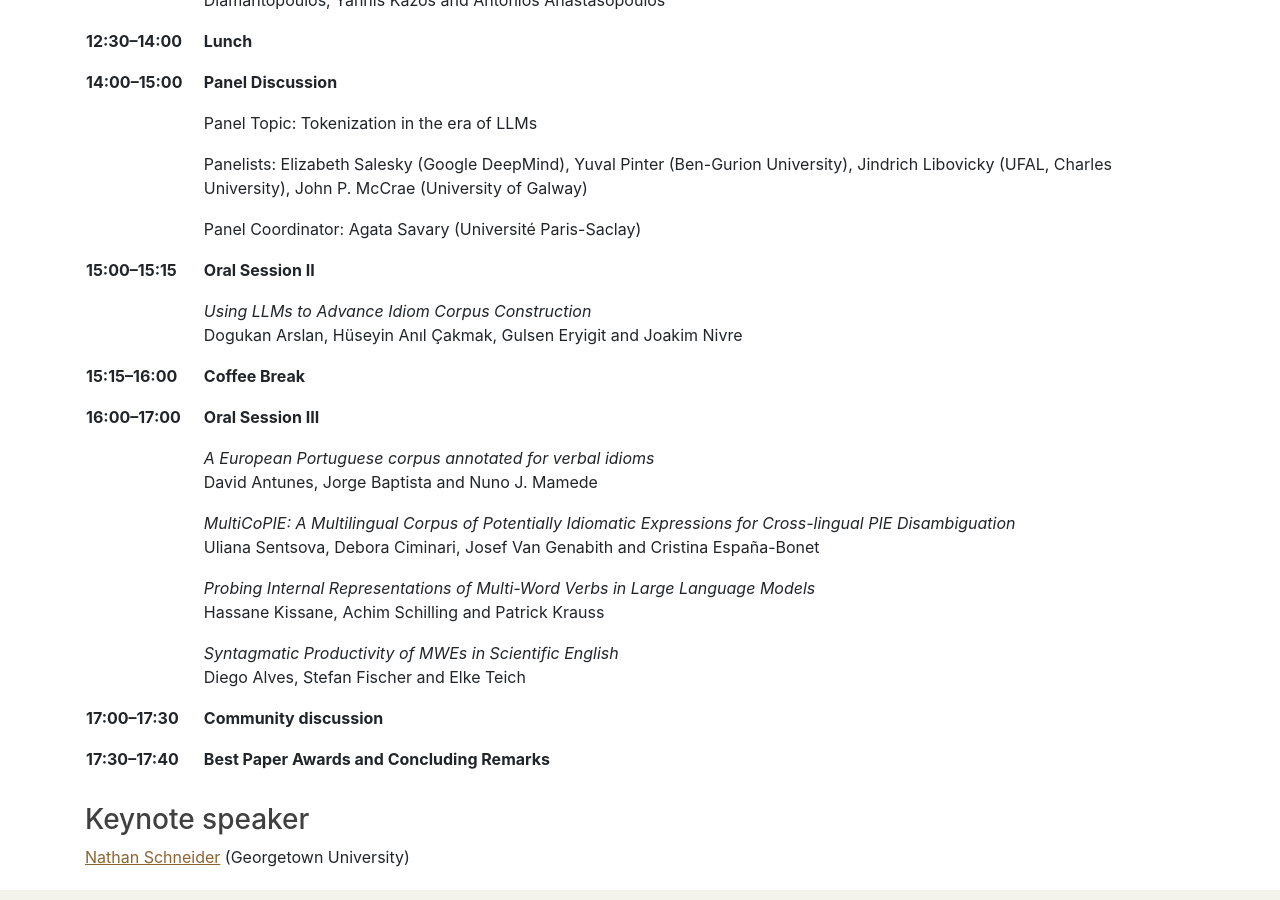
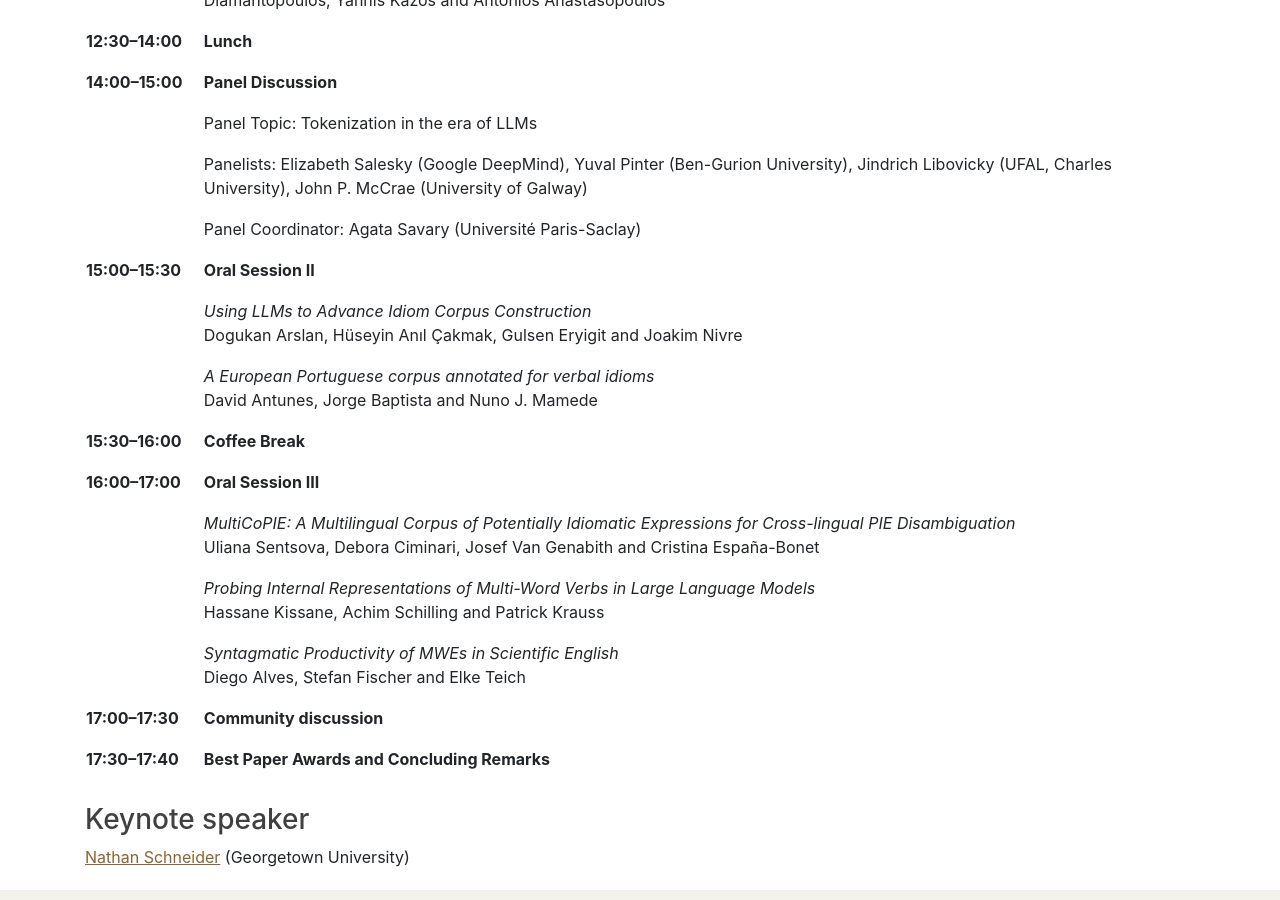
Before and after one commit to multiword/multiword.github.io, a Jekyll site: the page built from mwe2025/index.md, in a window 1280 px wide and 900 px high, scrolled down 1470 px. Built offline with Jekyll 4.4.1, drawn with Linux system fonts in a browser that asks for light colours; comment, search, counter and statistics services are not loaded.

Commit message:
fixed oral session 2 and 3 issues

```diff
--- a/mwe2025/index.md
+++ b/mwe2025/index.md
@@ -145,19 +145,18 @@ TBD
     Panel Coordinator: Agata Savary (Université Paris-Saclay)
   </td></tr>
 
-  <tr><th>15:00–15:15</th><th>Oral Session II</th></tr>
+  <tr><th>15:00–15:30</th><th>Oral Session II</th></tr>
   <tr><td></td><td>
     <i>Using LLMs to Advance Idiom Corpus Construction</i><br/>
     Dogukan Arslan, Hüseyin Anıl Çakmak, Gulsen Eryigit and Joakim Nivre
   </td></tr>
-
-  <tr><th>15:15–16:00</th><th>Coffee Break</th></tr>
-
-  <tr><th>16:00–17:00</th><th>Oral Session III</th></tr>
   <tr><td></td><td>
     <i>A European Portuguese corpus annotated for verbal idioms</i><br/>
     David Antunes, Jorge Baptista and Nuno J. Mamede
   </td></tr>
+  <tr><th>15:30–16:00</th><th>Coffee Break</th></tr>
+
+  <tr><th>16:00–17:00</th><th>Oral Session III</th></tr>
   <tr><td></td><td>
     <i>MultiCoPIE: A Multilingual Corpus of Potentially Idiomatic Expressions for Cross-lingual PIE Disambiguation</i><br/>
     Uliana Sentsova, Debora Ciminari, Josef Van Genabith and Cristina España-Bonet
```
